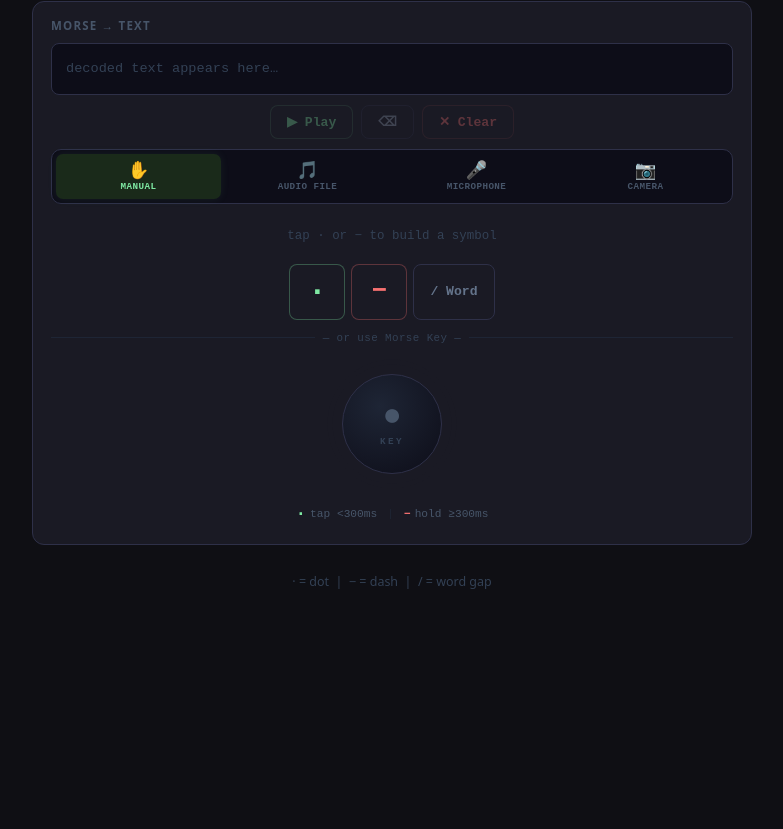
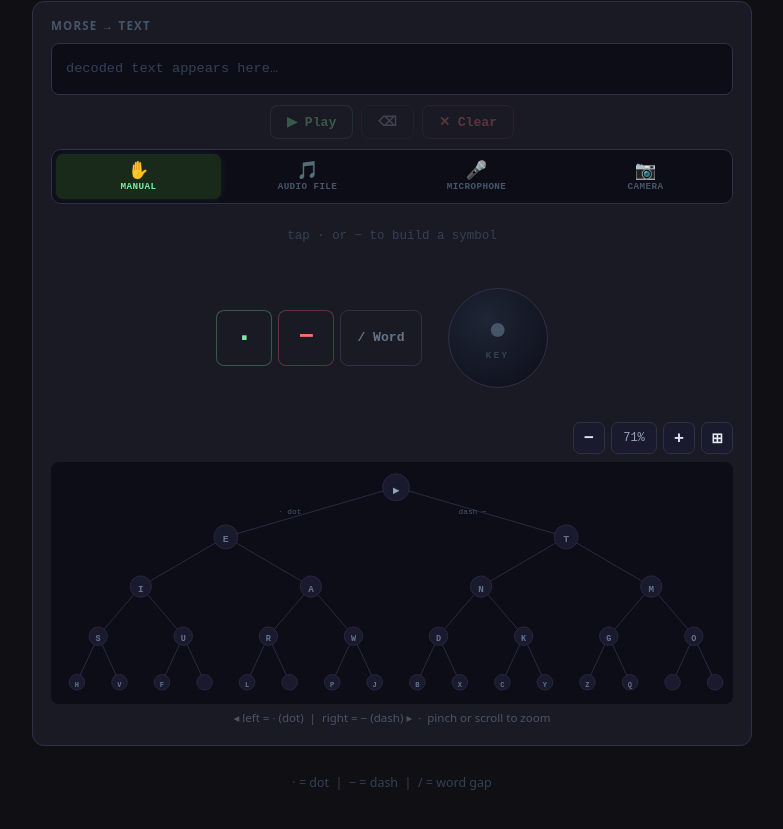
Before and after one commit to Ttrriimmaakkaassii/y2603AppMorse, a React (Vite) app: page / in a window 1280 px wide. Shown: the part 811-1640 px from the top of the page, without its empty margins (248-1031 px from the left). Before the commit the page ends 1441 px from the top, so only its background shows below. Built offline with nearby package versions, Linux system fonts and the light colour scheme.

Commit message:
constaté section fixing layout

```diff
--- a/src/App.css
+++ b/src/App.css
@@ -1586,8 +1586,13 @@ textarea::placeholder { color: #334155; }
 .rm-buttons {
   display: flex;
   gap: 6px;
-  flex-wrap: wrap;
+  flex-wrap: nowrap;
+  overflow-x: auto;
+  -webkit-overflow-scrolling: touch;
   justify-content: center;
+  align-items: center;
+  width: 100%;
+  padding: 4px 2px;
 }
 
 .rm-btn {
--- a/src/ReverseMorse.jsx
+++ b/src/ReverseMorse.jsx
@@ -1,6 +1,7 @@
 import { useState, useRef, useEffect, useCallback } from 'react';
 import { MORSE_CODE } from './morseCode';
 import { playMorse, startKeyToneConfigured, playSymbolBeep } from './audioEngine';
+import MorseTree from './MorseTree';
 
 // ── Reverse lookup: morse pattern → character ──────────────────────────────
 const REVERSE = Object.fromEntries(
@@ -153,6 +154,11 @@ function ManualTab({ onAppend, onPreviewChange, soundOn, pitch, volume, speed })
   const keyRafRef  = useRef(null);
   const toneRef    = useRef(null); // live key tone handle
 
+  // Tree flash state — highlight committed path for 500 ms
+  const [treeFlash,  setTreeFlash]  = useState(false);
+  const [flashMorse, setFlashMorse] = useState('');
+  const flashTimerRef = useRef(null);
+
   // Keep sound settings accessible in callbacks without stale closure issues
   const soundRef  = useRef(soundOn);
   const pitchRef  = useRef(pitch);
@@ -168,6 +174,14 @@ function ManualTab({ onAppend, onPreviewChange, soundOn, pitch, volume, speed })
     const s = curRef.current;
     if (!s) return;
     onAppend({ char: decodeSym(s), morse: s });
+    // Flash completed tree path for 500 ms
+    setFlashMorse(s);
+    setTreeFlash(true);
+    clearTimeout(flashTimerRef.current);
+    flashTimerRef.current = setTimeout(() => {
+      setTreeFlash(false);
+      setFlashMorse('');
+    }, 500);
     curRef.current = ''; setCur(''); onPreviewChange('');
   }
 
@@ -230,6 +244,7 @@ function ManualTab({ onAppend, onPreviewChange, soundOn, pitch, volume, speed })
 
   useEffect(() => () => {
     clearTimeout(timer.current);
+    clearTimeout(flashTimerRef.current);
     cancelAnimationFrame(keyRafRef.current);
     toneRef.current?.stop(); // clean up any hanging tone on unmount
   }, []);
@@ -240,6 +255,10 @@ function ManualTab({ onAppend, onPreviewChange, soundOn, pitch, volume, speed })
   const dashOffset = MK_CIRC * (1 - keyProg);
   const keySymbol  = keyDown ? (isDash ? '−' : '·') : '●';
   const keyColor   = keyDown ? (isDash ? '#fb923c' : '#7ee8a2') : '#475569';
+
+  // Derived tree props — show path being built; flash committed path for 500 ms
+  const treeActiveMorse = treeFlash ? flashMorse : (cur || null);
+  const treeStep        = treeFlash ? flashMorse.length : cur.length;
 
   return (
     <div className="rm-tab-body">
@@ -254,20 +273,12 @@ function ManualTab({ onAppend, onPreviewChange, soundOn, pitch, volume, speed })
         {cur && <span className="rm-cur-preview"> = {decodeSym(cur)}</span>}
       </div>
 
-      {/* Quick-tap buttons */}
+      {/* Single scrollable row: · − / Word  KEY */}
       <div className="rm-buttons">
         <button className="rm-btn rm-btn-dot"   onClick={() => addSym('.')}>·</button>
         <button className="rm-btn rm-btn-dash"  onClick={() => addSym('-')}>−</button>
         <button className="rm-btn rm-btn-space" onClick={wordSpace}>/ Word</button>
-      </div>
-
-      {cur && <div className="rm-auto-hint">auto-commit in 1.5 s — or tap / Word</div>}
-
-      {/* ── Morse Key ── */}
-      <div className="mk-divider"><span>— or use Morse Key —</span></div>
-
         <div className="mk-wrap">
-        {/* Progress ring SVG */}
           <svg className="mk-ring" viewBox="0 0 140 140" aria-hidden="true">
             <circle cx="70" cy="70" r={MK_R} fill="none" stroke="#1a1a24" strokeWidth="5" />
             <circle
@@ -282,8 +293,6 @@ function ManualTab({ onAppend, onPreviewChange, soundOn, pitch, volume, speed })
               style={{ transition: keyDown ? 'stroke 0.08s' : 'stroke 0.2s, stroke-dashoffset 0.05s' }}
             />
           </svg>
-
-        {/* The key button */}
           <button
             className={`mk-btn${keyDown ? ' mk-btn-on' : ''}${keyDown && isDash ? ' mk-btn-dash-glow' : ''}`}
             onPointerDown={onKeyDown}
@@ -297,17 +306,12 @@ function ManualTab({ onAppend, onPreviewChange, soundOn, pitch, volume, speed })
             <span className="mk-lbl">KEY</span>
           </button>
         </div>
+      </div>
 
-      {/* Legend */}
-      <div className="mk-legend">
-        <span className="mk-leg-item">
-          <span className="mk-leg-dot">·</span> tap &lt;300ms
-        </span>
-        <span className="mk-leg-sep">|</span>
-        <span className="mk-leg-item">
-          <span className="mk-leg-dash">−</span> hold ≥300ms
-        </span>
-      </div>
+      {cur && <div className="rm-auto-hint">auto-commit in 1.5 s — or tap · − or KEY</div>}
+
+      {/* MorseTree — highlights path as symbols are typed, flashes on commit */}
+      <MorseTree activeMorse={treeActiveMorse} currentStep={treeStep} />
     </div>
   );
 }
```
Lines whose indentation alone changed are shown as unchanged.
